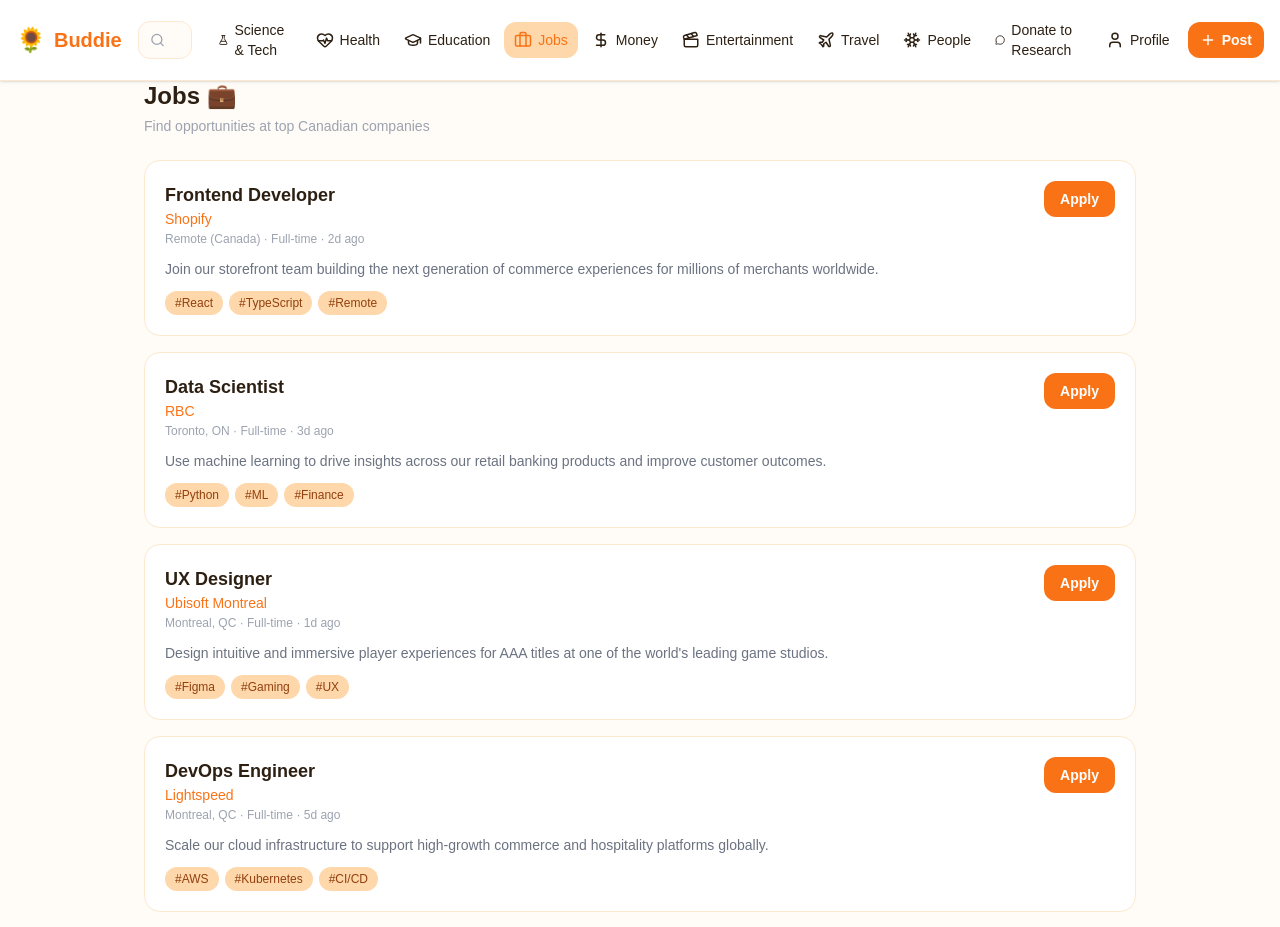
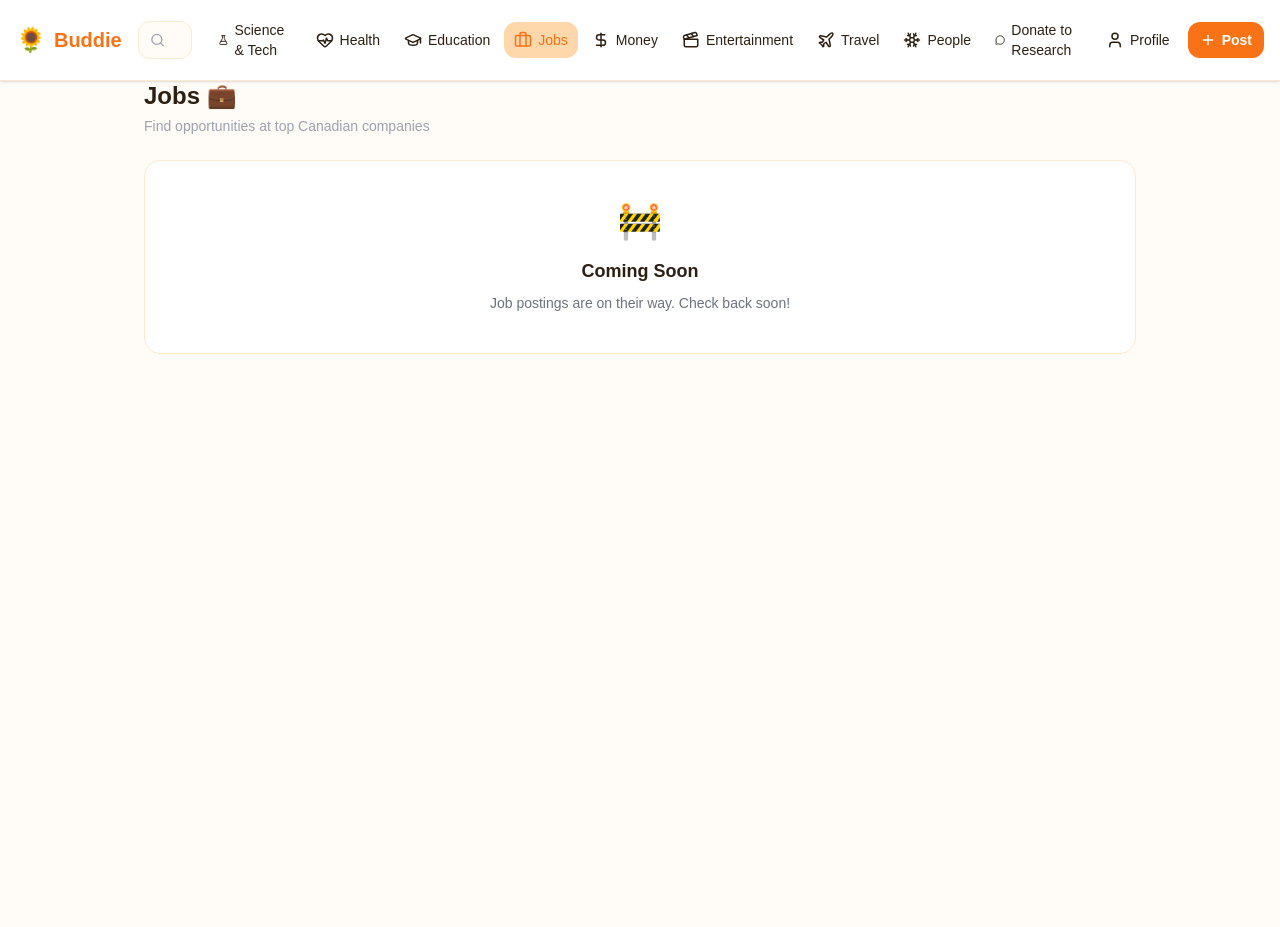
Before and after one commit to xjyang01/Buddie, a Next.js app: page /jobs in a window 1280 px wide. Shown: the top 927 px of the page. After the commit the page ends 800 px from the top, so only its background shows below. Built offline with nearby package versions, Linux system fonts and the light colour scheme.

Commit message:
Clear placeholder job listings — show coming soon message
Co-Authored-By: Claude Sonnet 4.6 <noreply@anthropic.com>

```diff
--- a/src/app/jobs/page.tsx
+++ b/src/app/jobs/page.tsx
@@ -1,55 +1,3 @@
-import TagPill from "@/components/TagPill";
-
-type Job = {
-  id: string;
-  title: string;
-  company: string;
-  location: string;
-  type: string;
-  tags: string[];
-  posted: string;
-  description: string;
-};
-
-const JOBS: Job[] = [
-  {
-    id: "j1", title: "Frontend Developer", company: "Shopify", location: "Remote (Canada)", type: "Full-time",
-    tags: ["React", "TypeScript", "Remote"],
-    posted: "2d ago",
-    description: "Join our storefront team building the next generation of commerce experiences for millions of merchants worldwide.",
-  },
-  {
-    id: "j2", title: "Data Scientist", company: "RBC", location: "Toronto, ON", type: "Full-time",
-    tags: ["Python", "ML", "Finance"],
-    posted: "3d ago",
-    description: "Use machine learning to drive insights across our retail banking products and improve customer outcomes.",
-  },
-  {
-    id: "j3", title: "UX Designer", company: "Ubisoft Montreal", location: "Montreal, QC", type: "Full-time",
-    tags: ["Figma", "Gaming", "UX"],
-    posted: "1d ago",
-    description: "Design intuitive and immersive player experiences for AAA titles at one of the world's leading game studios.",
-  },
-  {
-    id: "j4", title: "DevOps Engineer", company: "Lightspeed", location: "Montreal, QC", type: "Full-time",
-    tags: ["AWS", "Kubernetes", "CI/CD"],
-    posted: "5d ago",
-    description: "Scale our cloud infrastructure to support high-growth commerce and hospitality platforms globally.",
-  },
-  {
-    id: "j5", title: "Product Manager", company: "Hootsuite", location: "Vancouver, BC", type: "Hybrid",
-    tags: ["SaaS", "Agile", "Social Media"],
-    posted: "1w ago",
-    description: "Lead product strategy for our social media management platform used by over 200,000 businesses.",
-  },
-  {
-    id: "j6", title: "Machine Learning Engineer", company: "Cohere", location: "Remote (Canada)", type: "Full-time",
-    tags: ["LLM", "Python", "NLP"],
-    posted: "4d ago",
-    description: "Build and deploy large language models that power enterprise AI applications for customers worldwide.",
-  },
-];
-
 export default function JobsPage() {
   return (
     <div>
@@ -58,30 +6,12 @@ export default function JobsPage() {
         Find opportunities at top Canadian companies
       </p>
 
-      <div className="flex flex-col gap-4">
-        {JOBS.map((job) => (
-          <div key={job.id} className="card p-5 flex flex-col gap-3 hover:shadow-md transition-shadow">
-            <div className="flex items-start justify-between gap-4">
-              <div>
-                <p className="font-semibold text-lg">{job.title}</p>
-                <p className="text-sm font-medium" style={{ color: "var(--primary)" }}>{job.company}</p>
-                <p className="text-xs mt-0.5" style={{ color: "#9ca3af" }}>{job.location} · {job.type} · {job.posted}</p>
-              </div>
-              <button
-                className="px-4 py-2 rounded-xl text-sm font-semibold text-white shrink-0 hover:opacity-90 transition"
-                style={{ background: "var(--primary)" }}
-              >
-                Apply
-              </button>
-            </div>
-            <p className="text-sm" style={{ color: "#6b7280" }}>{job.description}</p>
-            <div className="flex flex-wrap gap-1.5">
-              {job.tags.map((tag) => (
-                <TagPill key={tag} tag={tag} />
-              ))}
-            </div>
-          </div>
-        ))}
+      <div className="card p-10 text-center">
+        <p className="text-4xl mb-4">🚧</p>
+        <p className="font-semibold text-lg mb-2">Coming Soon</p>
+        <p className="text-sm" style={{ color: "#6b7280" }}>
+          Job postings are on their way. Check back soon!
+        </p>
       </div>
     </div>
   );
```
